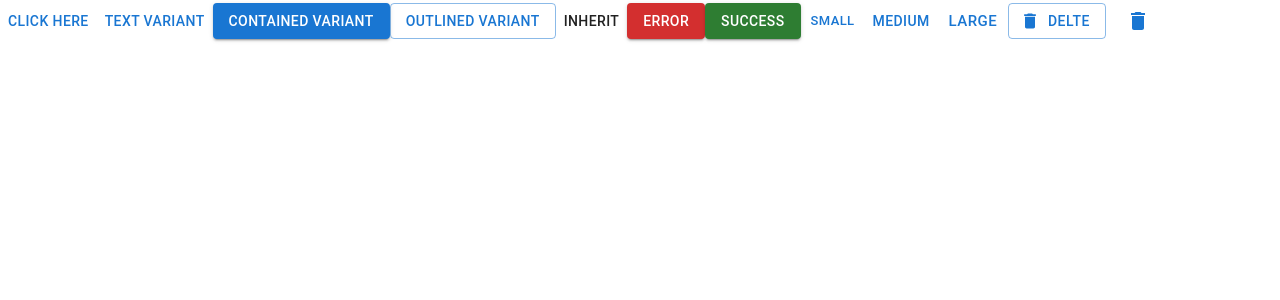
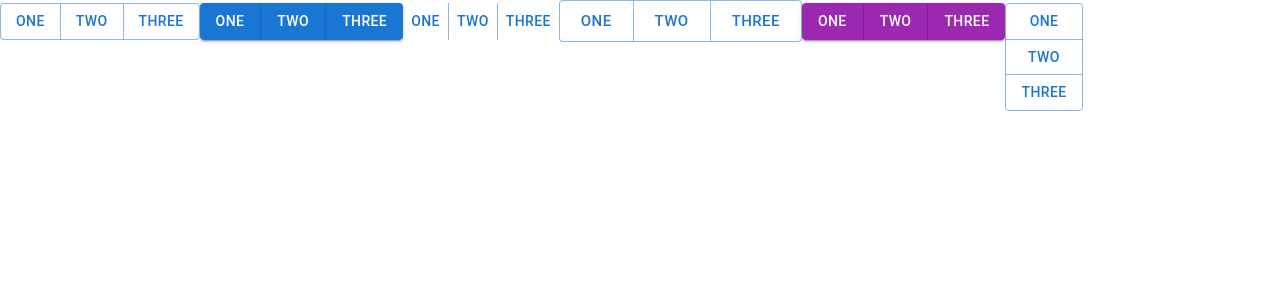
Before and after one commit to Emam-Bokhari/MUI, a React (Vite) app: page / in a window 1280 px wide. Shown: the top 300 px of the page. Built offline with nearby package versions, Linux system fonts and the light colour scheme.

Commit message:
feat(button-group): implement MUI ButtonGroup component with various variants,size, and colors

```diff
--- a/src/App.jsx
+++ b/src/App.jsx
@@ -1,12 +1,12 @@
 import { Fragment } from "react";
 import { CssBaseline } from "@mui/material";
-import ButtonComponent from "./components/Practice/Day-04/ButtonComponent";
+import ButtonGroupComponent from "./components/Practice/Day-04/ButtonGroupComponent";
 
 export default function App() {
   return (
     <Fragment>
       <CssBaseline />
-      <ButtonComponent />
+      <ButtonGroupComponent/>
     </Fragment>
   );
 }
--- a/src/components/Practice/Day-04/ButtonComponent.jsx
+++ b/src/components/Practice/Day-04/ButtonComponent.jsx
@@ -24,10 +24,12 @@ export default function ButtonComponent() {
       <Button size="medium">Medium</Button>
       <Button size="large">Large</Button>
       {/* icon with button */}
-      <Button variant="outlined" startIcon={<DeleteIcon />}>Delte</Button>
+      <Button variant="outlined" startIcon={<DeleteIcon />}>
+        Delte
+      </Button>
       {/* icon button */}
       <Button>
-        <DeleteIcon/>
+        <DeleteIcon />
       </Button>
     </Fragment>
   );
--- /dev/null
+++ b/src/components/Practice/Day-04/ButtonGroupComponent.jsx
@@ -0,0 +1,43 @@
+import { Button, ButtonGroup } from "@mui/material";
+import { Fragment } from "react";
+
+export default function ButtonGroupComponent() {
+  return (
+    <Fragment>
+      {/* basic button group */}
+      <ButtonGroup aria-label="Group of Button">
+        <Button>One</Button>
+        <Button>Two</Button>
+        <Button>Three</Button>
+      </ButtonGroup>
+      {/* vaiants */}
+      <ButtonGroup variant="contained">
+        <Button>One</Button>
+        <Button>Two</Button>
+        <Button>Three</Button>
+      </ButtonGroup>
+      <ButtonGroup variant="text">
+        <Button>One</Button>
+        <Button>Two</Button>
+        <Button>Three</Button>
+      </ButtonGroup>
+      {/* size and color */}
+      <ButtonGroup size="large">
+        <Button>One</Button>
+        <Button>Two</Button>
+        <Button>Three</Button>
+      </ButtonGroup>
+      <ButtonGroup variant="contained" color="secondary">
+        <Button>One</Button>
+        <Button>Two</Button>
+        <Button>Three</Button>
+      </ButtonGroup>
+      {/* orientation */}
+      <ButtonGroup orientation="vertical">
+        <Button>One</Button>
+        <Button>Two</Button>
+        <Button>Three</Button>
+      </ButtonGroup>
+    </Fragment>
+  );
+}
```
